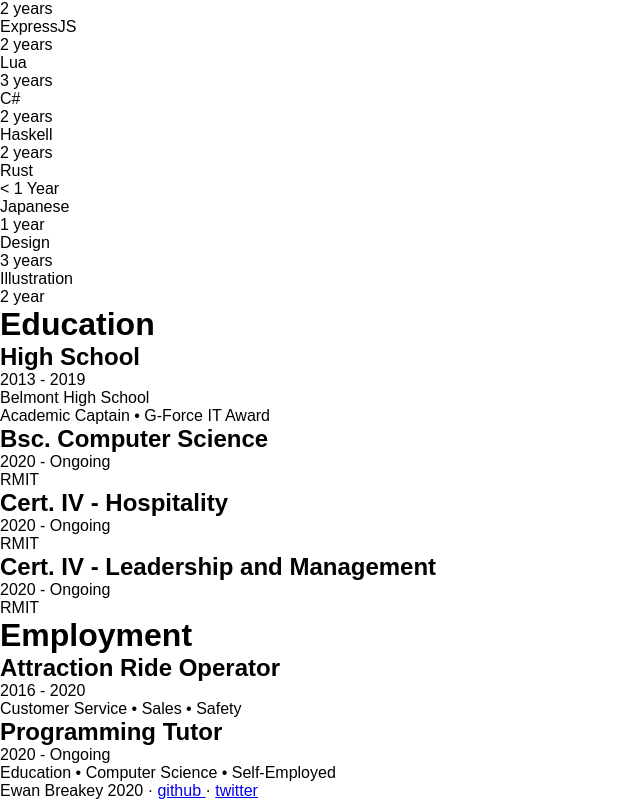
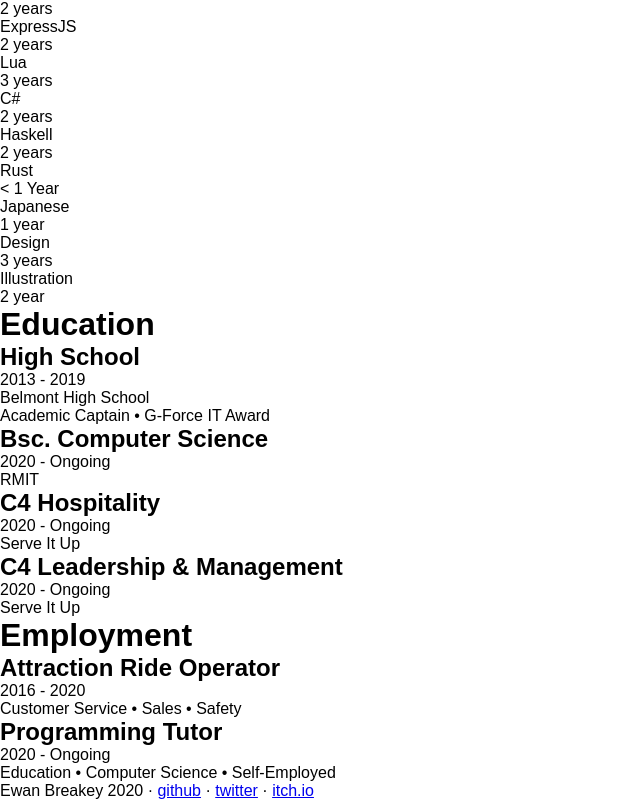
Before and after one commit to giraugh/personal-site, a React (Vite) app: page / in a window 1280 px wide. Shown: the part 816-1616 px from the top of the page, without its empty margins (0-640 px from the left). Built offline with nearby package versions, Linux system fonts and the light colour scheme.

Commit message:
Add itch.io link and fix styles

```diff
--- a/src/components/Footer.js
+++ b/src/components/Footer.js
@@ -5,11 +5,13 @@ import '../styles/Footer'
 const toLink = (t) => {
   switch (t) {
     case 'github':
-      return <a href='http://github.com/retroverse'> {t} </a>
+      return <a href='http://github.com/retroverse'>{t}</a>
     case 'twitter':
-      return <a href='http://twitter.com/giraughing'> {t} </a>
+      return <a href='http://twitter.com/giraughing'>{t}</a>
+    case 'itch.io':
+      return <a href='https://tdos.itch.io'>{t}</a>
     default:
-      return <a> {t} </a>
+      return <a>{t}</a>
   }
 }
 
--- a/src/config/profileData.ts
+++ b/src/config/profileData.ts
@@ -64,16 +64,16 @@ export const education : EducationItem[] = [
     endYear: "Ongoing"
   },
   {
-    type: 'Cert. IV - Hospitality',
+    type: 'C4 Hospitality',
     notes: [],
-    location: 'RMIT',
+    location: 'Serve It Up',
     startYear: 2020,
     endYear: "Ongoing"
   },
   {
-    type: 'Cert. IV - Leadership and Management',
+    type: 'C4 Leadership & Management',
     notes: [],
-    location: 'RMIT',
+    location: 'Serve It Up',
     startYear: 2020,
     endYear: "Ongoing"
   }
@@ -201,7 +201,7 @@ basic programming and sharing my knowledge with others. Aside from computer scie
 learning Japanese.
 `
 
-export const footerText = `Ewan Breakey 2020~github~twitter`
+export const footerText = `Ewan Breakey 2020~github~twitter~itch.io`
 
 const data : ProfileData = {
   name: 'Ewan Breakey',
--- a/src/styles/content/Employment.css
+++ b/src/styles/content/Employment.css
@@ -24,7 +24,7 @@
 
 .employment-item > .employment-first-half > .employment-first-line {
   display: grid;
-  grid-template-columns: minmax(max-content, 2fr) 5fr;
+  grid-template-columns: minmax(max-content, 1fr) 5fr;
   justify-items: start;
   align-items: center;
   column-gap: 10px;
```
